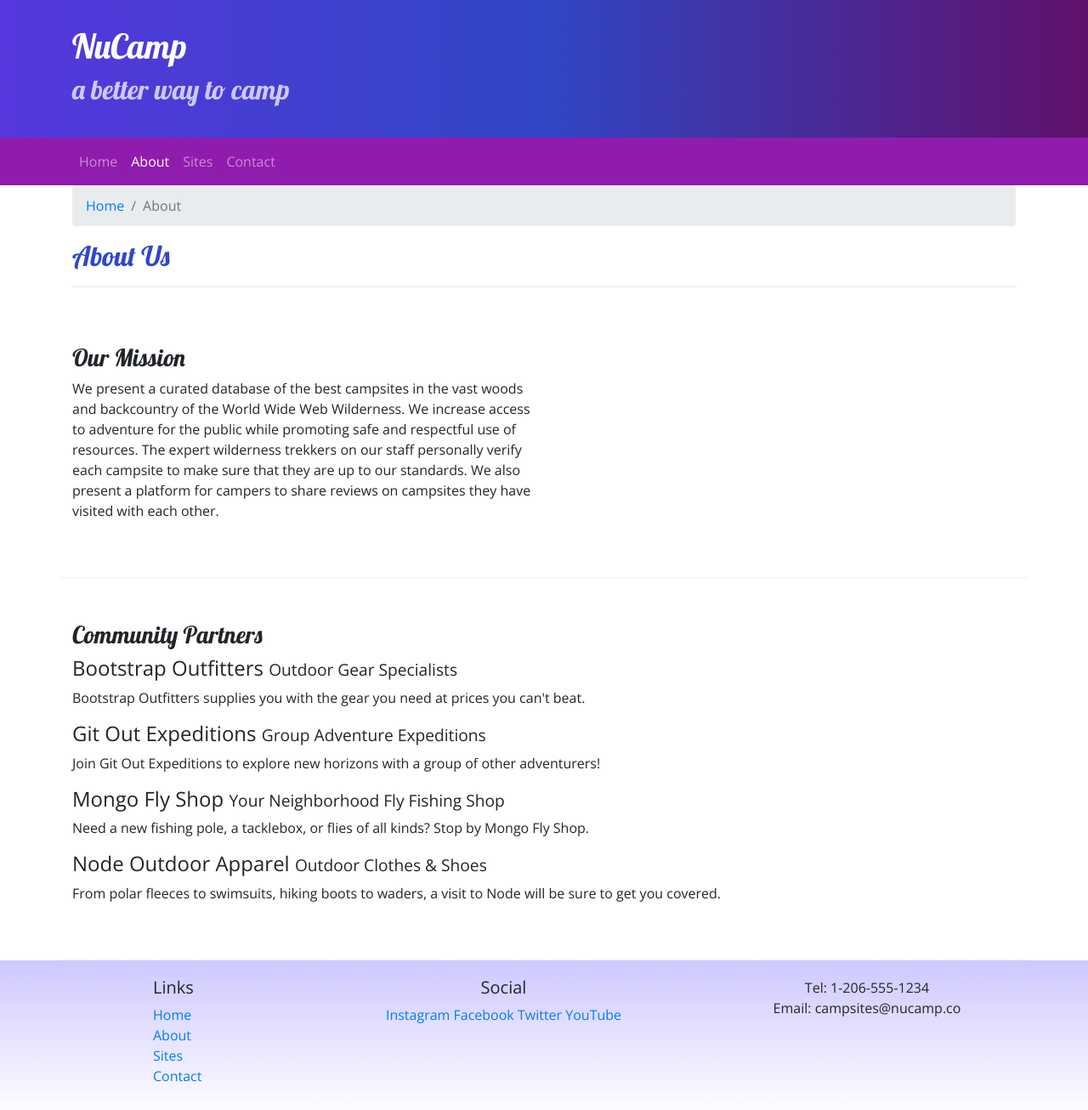
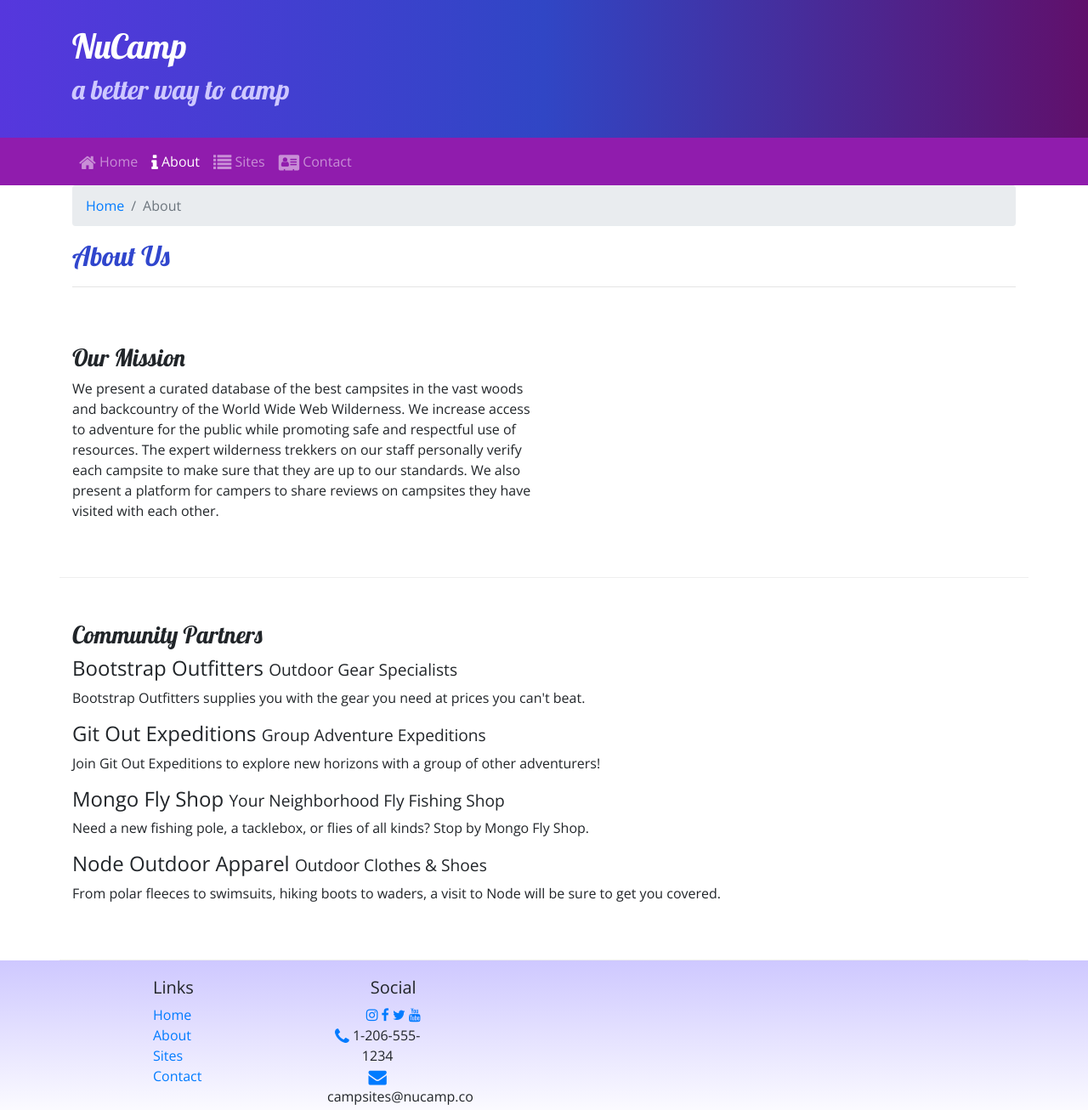
Before and after one commit to domooak/nucamp-site, a website: page aboutus.html in a window 1280 px wide. Shown: the whole page at 85% size. Drawn offline with nearby package versions, Linux system fonts and the light colour scheme.

Commit message:
Fonts Exercise

```diff
--- a/aboutus.html
+++ b/aboutus.html
@@ -12,6 +12,7 @@
     <!-- Additional CSS must be placed after Bootstrap CSS -->
     <link rel="stylesheet" href="https://fonts.googleapis.com/css?family=Lobster|Open+Sans" />
     <link rel="stylesheet" href="css/styles.css" />
+    <link rel="stylesheet" href="node_modules/font-awesome/css/font-awesome.min.css" />
     <title>NuCamp: A Better Way To Camp</title>
 </head>
 
@@ -34,10 +35,10 @@
         </button>
         <div class="collapse navbar-collapse" id="nucampNavbar">
             <ul class="navbar-nav">
-                <li class="nav-item "><a class="nav-link" href="index.html" >Home </a></li>
-                <li class="nav-item  active"><a class="nav-link" href="#"> About </a></li>
-                <li class="nav-item "><a class="nav-link" href="#"> Sites </a></li>
-                <li class="nav-item"><a class="nav-link" href="#"> Contact </a></li>
+                <li class="nav-item "><a class="nav-link" href="index.html"><i class="fa fa-home fa-lg"> </i> Home </a></li>
+                <li class="nav-item active"><a class="nav-link" href="#"> <i class="fa fa-info fa-lg"> </i> About </a></li>
+                <li class="nav-item "><a class="nav-link" href="#"> <i class="fa fa-list fa-lg"> </i> Sites </a></li>
+                <li class="nav-item"><a class="nav-link" href="#"> <i class="fa fa-address-card fa-lg"> </i> Contact </a></li>
             </ul>
         </div>
     </div>
@@ -101,16 +102,17 @@
                         </ul>
                     </div>
                     <div class="col-6 col-sm-5 text-center">
-                        <h5>Social</h5>
-                        <a href="http://instagram.com/">Instagram</a>
-                        <a href="http://facebook.com/">Facebook</a>
-                        <a href="http://twitter.com/">Twitter</a>
-                        <a href="http://youtube.com/">YouTube</a>
-                    </div>
-                    <div class="col-sm-4 text-center">
-                        Tel: 1-206-555-1234<br />
-                        Email: campsites@nucamp.co
-                    </div>
+                        <div class="col-6 col-sm-5 text-center">
+                            <h5>Social</h5>
+                            <a href="http://instagram.com/"><i class="fa fa-instagram"></i> </a>
+                            <a href="http://facebook.com/"><i class="fa fa-facebook"></i> </a>
+                            <a href="http://twitter.com/"><i class="fa fa-twitter"></i> </a>
+                            <a href="http://youtube.com/"><i class="fa fa-youtube"></i> </a>
+                        </div>
+                        <div class="col-sm-4 text-center">
+                            <i class="fa fa-phone fa-lg text-primary"> </i> 1-206-555-1234<br />
+                            <i class="fa fa-envelope fa-lg text-primary"> </i> campsites@nucamp.co
+                </div>
                 </div>
             </div>
         </footer>
--- a/package.json
+++ b/package.json
@@ -15,6 +15,7 @@
   },
   "dependencies": {
     "bootstrap": "^4.5.0",
+    "font-awesome": "^4.7.0",
     "jquery": "^3.5.1",
     "popper.js": "^1.16.1"
   }
```
Also changed, not shown: index.html (+12 -10 lines), 1 other file.
